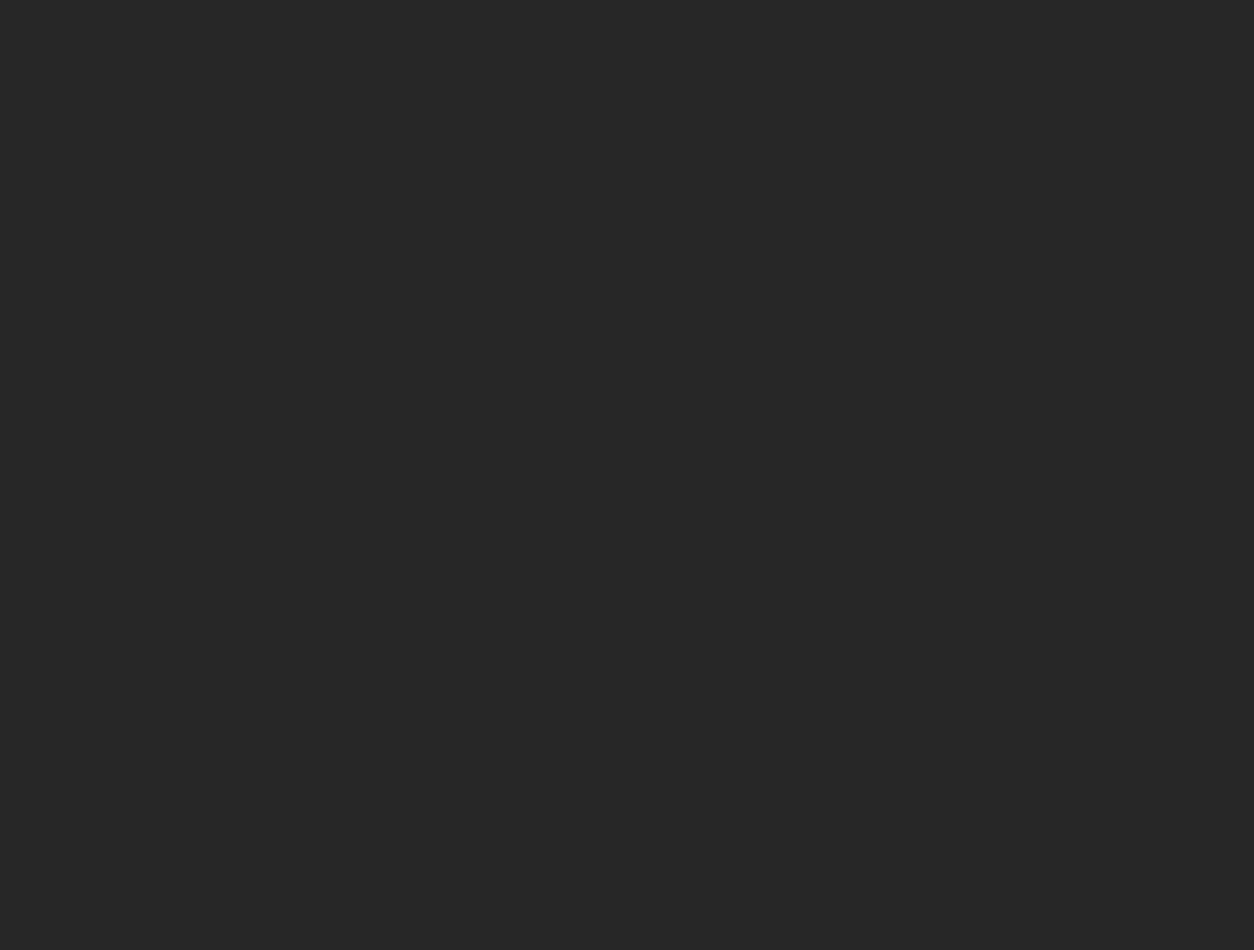
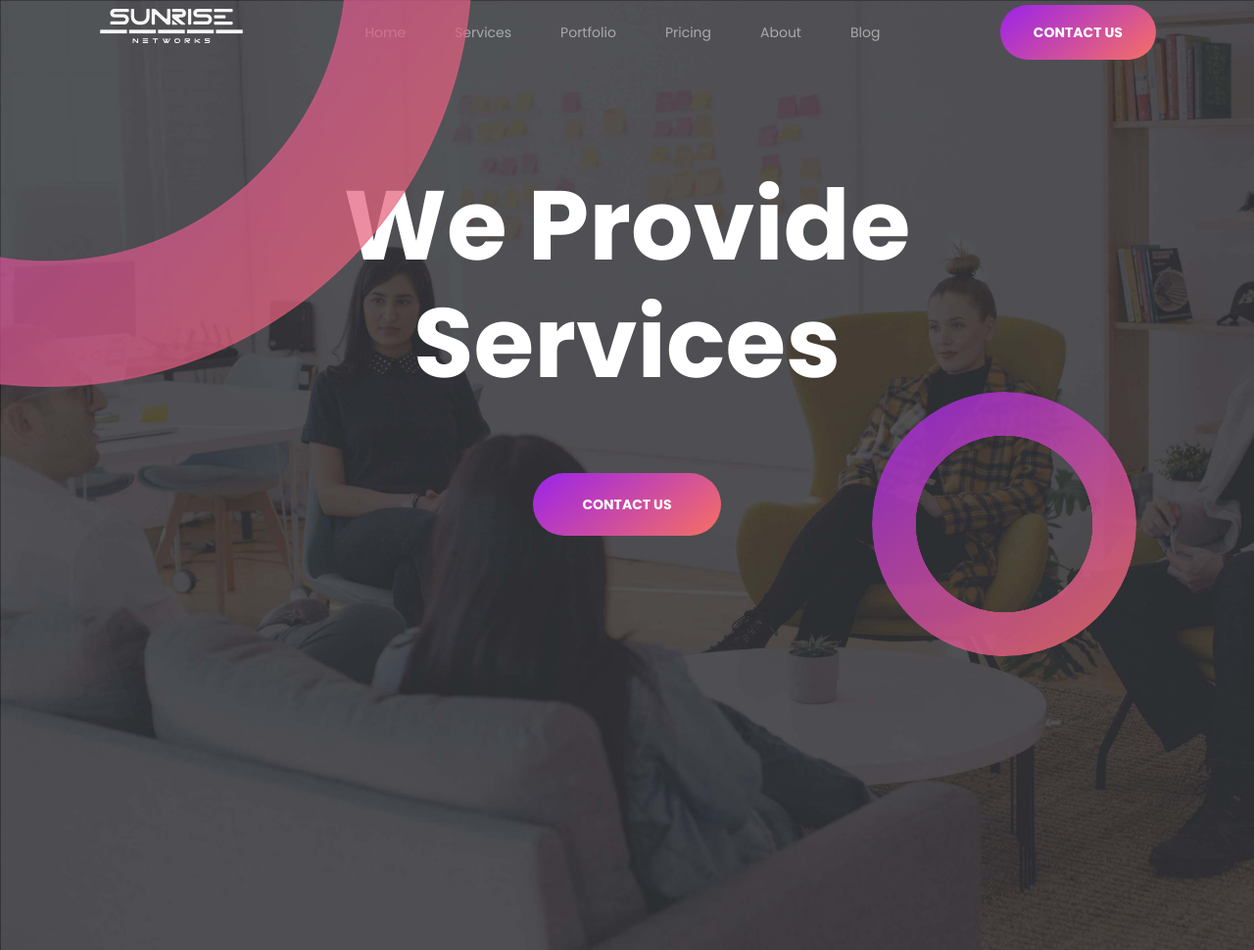
Before and after one commit to danarj/website1, a plain HTML site: page index.html in a window 1280 px wide. Shown: the whole page at 98% size. Before the commit the page ends 800 px from the top, so only its background shows below. Drawn offline with Linux system fonts and the light colour scheme.

Commit message:
building header component

```diff
--- a/css/styles.css
+++ b/css/styles.css
@@ -51,6 +51,11 @@ h4 {
   font-size: 1.6rem;
   margin-bottom: 2rem;
 }
+/* Links */
+a {
+  text-decoration: none;
+}
+
 /* Lists */
 .list {
   list-style: none;
@@ -88,6 +93,9 @@ h4 {
 .btn--secondary {
   background: var(--color-secondary);
   color: #fff;
+}
+.btn--small {
+  padding: 2rem 3.4rem;
 }
 /* features */
 .feature {
@@ -216,3 +224,65 @@ h4 {
   max-width: 1170px;
   margin: 0 auto;
 }
+/* Nav */
+.nav {
+  display: flex;
+  justify-content: space-between;
+  margin: 0rem 10rem 2.4rem;
+  align-items: center;
+}
+.nav__brand {
+  width: 15rem;
+  height: 5rem;
+  color: #fff;
+}
+.nav__list {
+  width: auto;
+  display: flex;
+  font-size: 1.6rem;
+}
+.nav__item {
+  padding: 0.5rem 2.5rem;
+}
+.nav__item > a {
+  color: var(--color-body);
+  transition: color 0.3s;
+  font-size: 1.4rem;
+}
+
+.nav__item > a:hover {
+  color: #fff;
+}
+.header {
+  background-image: url(/images/headerbg.jpg);
+  background-size: cover;
+  width: 100%;
+  height: 97rem;
+}
+.header__content {
+  width: 62rem;
+  line-height: 12rem;
+}
+.header__content h1 {
+  margin-bottom: 4.5rem;
+}
+
+.header__donut {
+  position: absolute;
+  top: 40rem;
+  right: 12rem;
+  width: 270px;
+  height: 270px;
+  margin: auto;
+  border-radius: 100%;
+  opacity: 0.82;
+  background: var(--color-secondary);
+  -webkit-mask-image: radial-gradient(transparent 0 90px, #000 90.5px);
+  mask-image: radial-gradient(transparent 0 90px, #000 90.5px);
+}
+.header__overlay {
+  position: absolute;
+  height: 395px;
+  width: 481px;
+  top: 0;
+}
--- a/index.html
+++ b/index.html
@@ -14,5 +14,40 @@
     <link rel="stylesheet" href="css/normalize.css" />
     <link rel="stylesheet" href="css/styles.css" />
   </head>
-  <body></body>
+  <body>
+    <svg
+      style="width: 0; height: 0; position: absolute"
+      aria-hidden="true"
+      focusable="false"
+    >
+      <linearGradient id="icon-gradient" x2="1" y2="1">
+        <stop offset="0%" stop-color="#9b23ea" />
+        <stop offset="100%" stop-color="#f77062" />
+      </linearGradient>
+    </svg>
+    <header class="header">
+      <nav class="nav">
+        <a href="/" class="nav__brand"><img src="images/logo.svg" alt="" /></a>
+        <ul class="list nav__list">
+          <li class="nav__item"><a href="#">Home</a></li>
+          <li class="nav__item"><a href="#">Services</a></li>
+          <li class="nav__item"><a href="#">Portfolio</a></li>
+          <li class="nav__item"><a href="#">Pricing</a></li>
+          <li class="nav__item"><a href="#">About</a></li>
+          <li class="nav__item"><a href="#">Blog</a></li>
+        </ul>
+        <button class="btn btn--secondary btn--small">Contact US</button>
+      </nav>
+      <section class="block container header__content">
+        <header class="block__header">
+          <h1 class="block__heading">We Provide Services</h1>
+          <p>
+            <button class="btn btn--secondary">Contact US</button>
+          </p>
+        </header>
+      </section>
+      <div class="header__donut"></div>
+      <img src="images/coloroverlay.png" alt="" class="header__overlay" />
+    </header>
+  </body>
 </html>
```
Also changed, not shown: components/header.html (added, +24 -0 lines), components/nav.html (added, +14 -0 lines), images/coloroverlay.png (added), images/headerbg.jpg (added), images/logo-color.svg (added), images/logo.svg (added).
